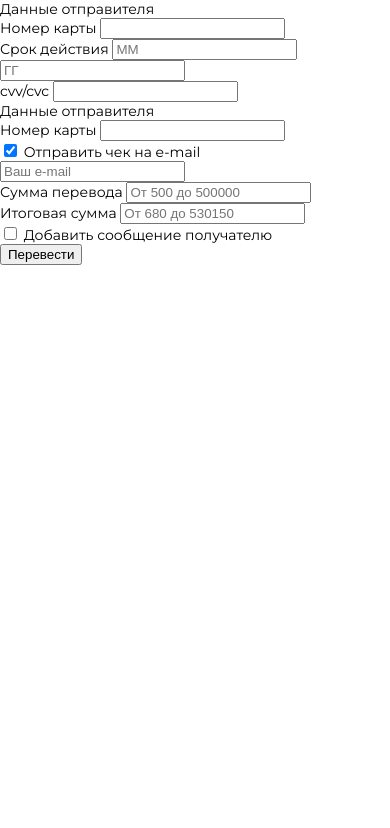
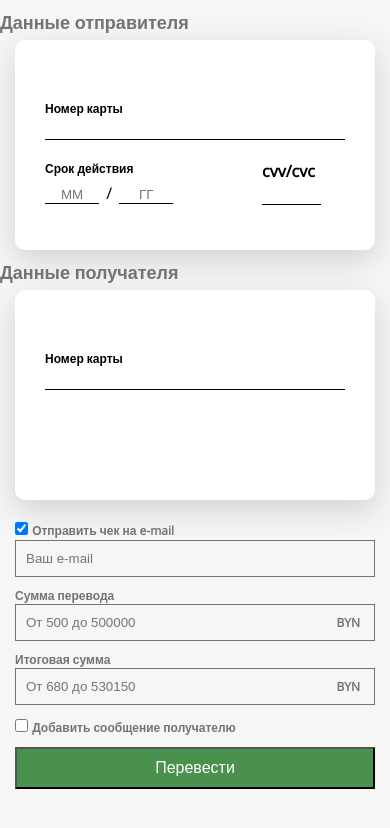
Before and after one commit to sss24/form-of-money-transfer, a website: page src/index.html in a window 390 px wide. Drawn offline with nearby package versions, Linux system fonts and the light colour scheme; files that its build step writes are made by us from their sources.

Commit message:
mobile version

```diff
--- a/src/index.html
+++ b/src/index.html
@@ -8,64 +8,66 @@
     <title>Form of money transfer</title>
 </head>
 <body>
-    <div class="wrapper">
-        <form class="form" action="" method="POST">
+<form class="form" action="/" method="POST">
     <div class="form__item">
         <div class="form__title">Данные отправителя</div>
         <div class="form__content">
-                    <div class="form__card-num input">
+            <div class="input">
                 <label class="input__title" for="card-num">Номер карты</label>
                 <input class="input__item" id="card-num" type="text">
             </div>
             <div class="form__security">
-                        <div class="form__valid-dates input">
-                            <label class="input__title" for="valid-dates" >Срок действия</label>
+                <div class="input">
+                    <label class="input__title" for="valid-dates">Срок действия</label>
+                    <div>
                         <input class="input__item input__item--short" id="valid-dates" type="text" placeholder="ММ">
-                            <input class="input__item input__item--short" id="" type="text" placeholder="ГГ">
+                        <span class="input__span">/</span>
+                        <input class="input__item input__item--short" type="text" placeholder="ГГ">
                     </div>
-                        <div class="form_cvv input">
-                            <label class="input__title input__title--cvv" for="cvv" >cvv/cvc</label>
+                </div>
+                <div class="form__cvv input">
+                    <label class="input__title input__title--cvv" for="cvv">cvv/cvc</label>
                     <input class="input__item input__item--medium" id="cvv" type="text">
                 </div>
             </div>
         </div>
     </div>
     <div class="form__item">
-                <div class="form__title">Данные отправителя</div>
-                <div class="form__content input">
-                    <div class="form__card-num input">
+        <div class="form__title">Данные получателя</div>
+        <div class="form__content">
+            <div class="input">
                 <label class="input__title" for="card-num2">Номер карты</label>
                 <input class="input__item" id="card-num2" type="text">
             </div>
         </div>
     </div>
-            <div class="form__item form__item--data">
-                <div class="form__card-num input">
-                    <div class="input__wrapper">
-                        <div class="form__checkbox">
+    <div class="form__data">
+        <div class="input input--data">
+            <div class="form__checkbox input__wrapper">
+                <div>
                     <input class="input__item-checkbox" id="checkbox" type="checkbox" checked>
-                            <label class="input__title" for="checkbox" >Отправить чек на e-mail</label>
+                    <label class="input__title" for="checkbox">Отправить чек на e-mail</label>
                 </div>
                 <input class="input__item" type="text" placeholder="Ваш e-mail">
             </div>
             <div class="input__wrapper">
-                        <label class="input__title" for="transfer-amount" >Сумма перевода</label>
+                <label class="input__title" for="transfer-amount">Сумма перевода<span
+                        class="currency">BYN</span></label>
                 <input class="input__item" id="transfer-amount" type="text" placeholder="От 500 до 500000">
             </div>
             <div class="input__wrapper">
-                        <label class="input__title" for="total-amount" >Итоговая сумма</label>
+                <label class="input__title" for="total-amount">Итоговая сумма<span class="currency">BYN</span></label>
                 <input class="input__item" id="total-amount" type="text" placeholder="От 680 до 530150">
             </div>
             <div class="input__wrapper">
                 <div class="form__checkbox">
                     <input class="input__item-checkbox" id="checkbox-msg" type="checkbox">
-                            <label class="input__title" for="checkbox-msg" >Добавить сообщение получателю</label>
+                    <label class="input__title" for="checkbox-msg">Добавить сообщение получателю</label>
                 </div>
             </div>
-                    <input type="submit" value="Перевести">
+            <input class="input__button" type="submit" value="Перевести">
         </div>
     </div>
 </form>
-    </div>
 </body>
 </html>
--- a/src/static/sass/basis.scss
+++ b/src/static/sass/basis.scss
@@ -1,5 +1,4 @@
-@import url('https://fonts.googleapis.com/css?family=Montserrat:400,700&subset=cyrillic');
-@import url('https://fonts.googleapis.com/css?family=Yanone+Kaffeesatz:400,700&subset=cyrillic');
+@import url('https://fonts.googleapis.com/css?family=Open+Sans:400,400i');
 
 html, body {
   margin: 0;
@@ -10,37 +9,14 @@ html {
 }
 
 body {
-  min-width: 320px;
-  font-size: 1.4rem;
-  font-family: 'Montserrat', sans-serif;
-  color: black;
+  min-width: 360px;
+  font-size: 16px;
+  font-family: 'Open Sans', sans-serif;
+  color: #000;
   font-style: normal;
+  background: #f6f6f6;
 }
 
-h1, h2, h3 {
-  margin: 0;
-  padding: 0;
+input {
+  outline: none;
 }
-
-img {
-  max-width: 100%;
-  height: auto;
-}
-
-.d-flex {
-  display: flex;
-}
-
-.hidden {
-  display: none;
-}
-
-a {
-  text-decoration: none;
-}
-
-ul, li {
-  list-style: none;
-  margin: 0;
-  padding: 0;
-}
--- /dev/null
+++ b/src/static/sass/blocks/currency.scss
@@ -0,0 +1,5 @@
+.currency {
+  position: absolute;
+  right: 15px;
+  top: 27px;
+}
--- /dev/null
+++ b/src/static/sass/blocks/form-.scss
@@ -0,0 +1,68 @@
+.form {
+  display: flex;
+  flex-direction: column;
+
+  max-width: 400px;
+
+  margin: 0 auto;
+
+  &__title {
+    font-weight: 600;
+
+    color: $title;
+
+    position: absolute;
+    top: -30px;
+    left: -15px;
+  }
+
+  &__item {
+    position: relative;
+
+    width: 360px;
+    height: 210px;
+
+    background: #fff;
+    box-sizing: border-box;
+
+    margin: 40px auto 0;
+    padding: 30px;
+
+    border-radius: 10px;
+    box-shadow: 0 10px 30px #d1d1d1;
+
+    &:nth-child(2) {
+      margin-bottom: 18px;
+    }
+  }
+
+  &__title {
+    font-size: 18px;
+    font-weight: 700;
+
+    color: $title;
+  }
+
+  &__content {
+    margin-top: 30px;
+  }
+
+  &__security {
+    display: flex;
+    justify-content: space-between;
+
+    margin-top: 20px;
+  }
+
+  &__cvv {
+    margin-right: 24px;
+  }
+
+  &__data {
+    position: relative;
+
+    width: 360px;
+
+    margin: 0 auto 40px;
+  }
+}
--- /dev/null
+++ b/src/static/sass/blocks/input.scss
@@ -0,0 +1,76 @@
+.input {
+  display: flex;
+  flex-direction: column;
+
+  &__title {
+    font-size: 12px;
+    font-weight: 600;
+
+    margin-bottom: 5px;
+
+    &--cvv {
+      font-size: 16px;
+    }
+  }
+
+  &__span {
+    margin: 0 3px 0 3px;
+  }
+
+  &__item {
+    border: none;
+    border-bottom: 1px solid $black;
+
+    &--short {
+      width: 50px;
+
+      text-align: center;
+    }
+
+    &--medium {
+      width: 55px;
+
+      text-align: center;
+    }
+  }
+
+  &__wrapper {
+    display: flex;
+    flex-direction: column;
+
+    margin-bottom: 10px;
+  }
+
+  &--data &__item-checkbox {
+    margin: 0;
+  }
+
+  &--data &__item {
+    border: 1px solid $title;
+    background: transparent;
+
+    padding: 10px;
+  }
+
+  &--data &__title {
+    color: $title;
+
+    margin-bottom: 0;
+
+    position: relative;
+  }
+
+  &__button {
+    font-size: 16px;
+    color: #fff;
+
+    background: #4a914d;
+
+    padding: 10px;
+    cursor: pointer;
+
+    &:hover {
+      background: #458248;
+    }
+  }
+}
--- /dev/null
+++ b/src/static/sass/blocks/wrapper.scss
@@ -0,0 +1,3 @@
+.wrapper {
+  margin: 0 auto;
+}
--- a/src/static/sass/style.scss
+++ b/src/static/sass/style.scss
@@ -1,3 +1,7 @@
 @import 'variables';
 @import 'basis';
 @import 'mixins.scss';
+@import 'blocks/wrapper';
+@import 'blocks/form-';
+@import 'blocks/input';
+@import 'blocks/currency';
--- a/src/static/sass/variables.scss
+++ b/src/static/sass/variables.scss
@@ -1,3 +1,6 @@
 $table-width: 768px;
 $desktop-width: 1200px;
 $mobile-width-only: 767px;
+
+$title: #737373;
+$black: #000;
```
Lines whose indentation alone changed are shown as unchanged.
